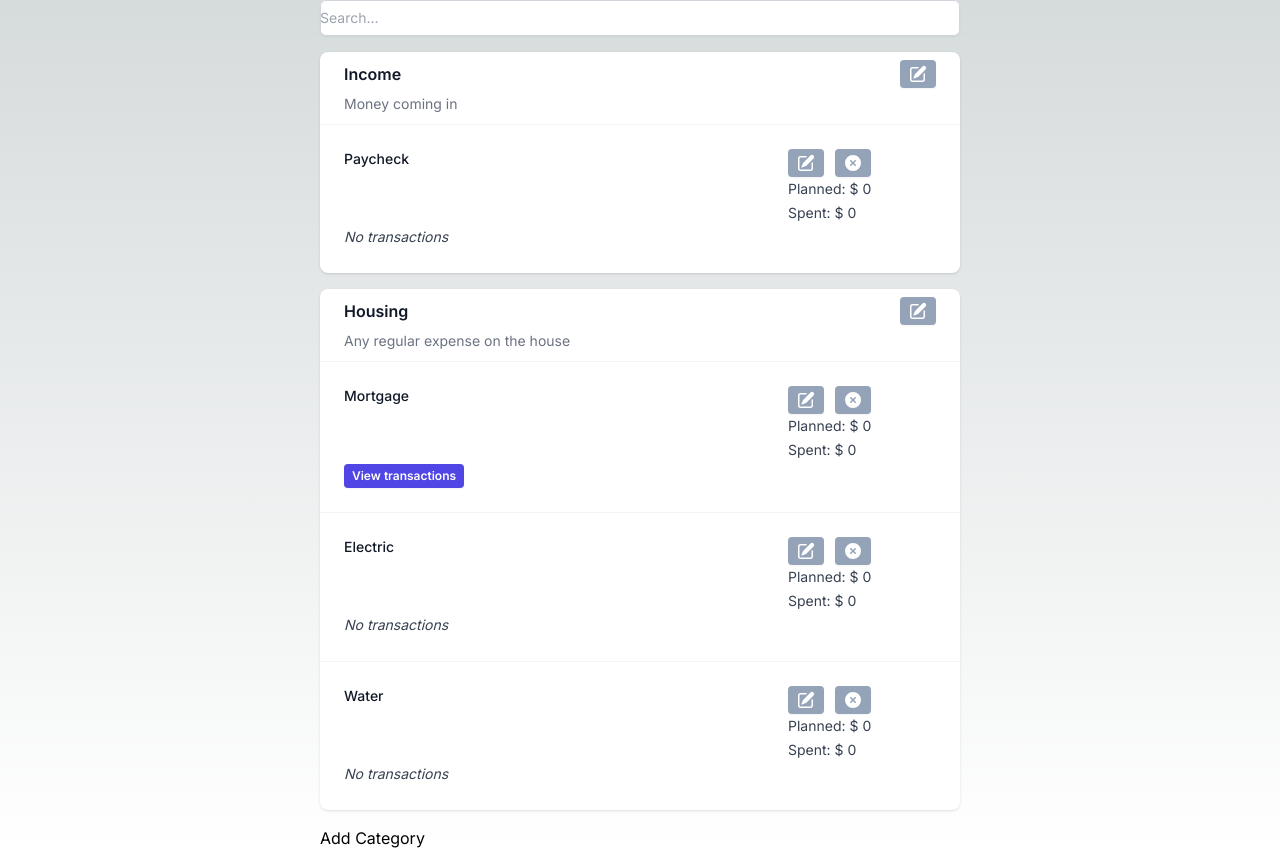
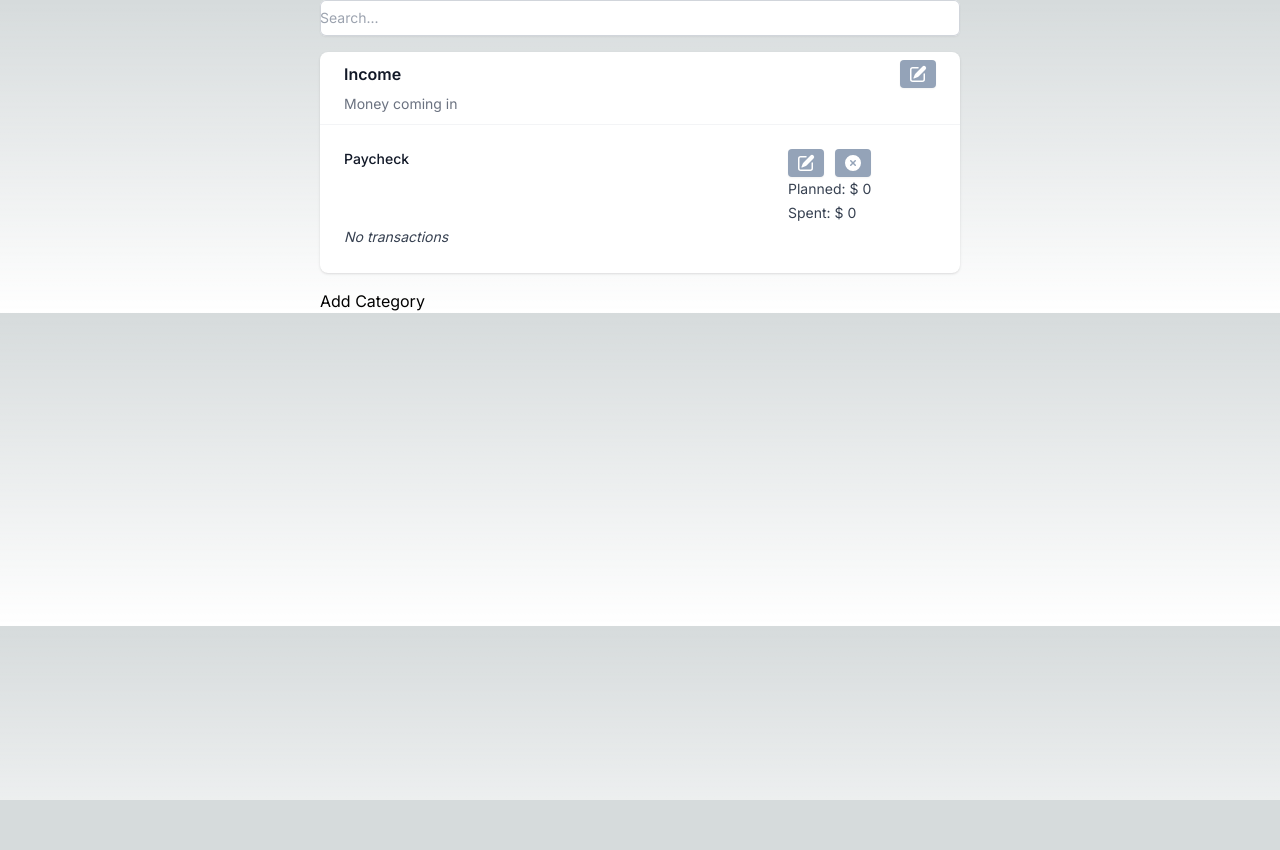
Before and after one commit to meddlin/every-budget-ui, a Next.js app: page /budget in a window 1280 px wide. After the commit the page ends 800 px from the top, so only its background shows below. Built offline with nearby package versions, Linux system fonts and the light colour scheme.

Commit message:
Changed category addition to work with empty array

```diff
--- a/src/app/budget/page.js
+++ b/src/app/budget/page.js
@@ -5,6 +5,52 @@ import { useState, useEffect } from 'react';
 import SearchBar from './search';
 import { replace } from 'formik';
 
+// const initialCategories = [
+//     {
+//         name: 'Income',
+//         description: 'Money coming in',
+//         planned: 0.00,
+//         spent: 0.00,
+//         budgetItems: [
+//             {
+//                 name: 'Paycheck',
+//                 planned: 0.00,
+//                 spent: 0.00
+//             }
+//         ]
+//     },
+//     {
+//         name: 'Housing',
+//         description: 'Any regular expense on the house',
+//         planned: 0.00,
+//         spent: 0.00,
+//         budgetItems: [
+//             {
+//                 name: 'Mortgage',
+//                 planned: 0.00,
+//                 spent: 0.00,
+//                 transactions: [
+//                     {
+//                         vendor: 'UWM',
+//                         amount: 0.00
+//                     }
+//                 ]
+//             },
+//             {
+//                 name: 'Electric',
+//                 planned: 0.00,
+//                 spent: 0.00
+//             },
+//             {
+//                 name: 'Water',
+//                 planned: 0.00,
+//                 spent: 0.00
+//             }
+//         ]
+//     }
+// ];
+
+const Budget = () => {
     const initialCategories = [
         {
                     name: 'Income',
@@ -18,37 +64,9 @@ const initialCategories = [
                             spent: 0.00
                         }
                     ]
-    },
-    {
-        name: 'Housing',
-        description: 'Any regular expense on the house',
-        planned: 0.00,
-        spent: 0.00,
-        budgetItems: [
-            {
-                name: 'Mortgage',
-                planned: 0.00,
-                spent: 0.00,
-                transactions: [
-                    {
-                        vendor: 'UWM',
-                        amount: 0.00
-                    }
-                ]
-            },
-            {
-                name: 'Electric',
-                planned: 0.00,
-                spent: 0.00
-            },
-            {
-                name: 'Water',
-                planned: 0.00,
-                spent: 0.00
-            }
-        ]
                 }
     ];
+    const [categories, setCategories] = useState(initialCategories);
 
     /**
      * Constructor function for Category
@@ -64,24 +82,14 @@ const newCategory = () => {
         };
     }
 
-/**
- * Replace (with) expanded array - This function accepts an array and "constructor"
- * function, and returns a new array with pre-existing array contents including
- * the resulting object from the "constructor".
- * @param {Existing array to be expanded} arr
- * @param {Function to be invoked, which will return a new object matching
- * expected schema of objects existing in the array} constructor
- * @returns
- */
-const replExpArr = (arr, constructor) => {
-    if (typeof generator === 'function')
-        return [...arr, constructor()];
-
-    throw new Error(`replExpArr - constructor passed in was not a function. Constructor contents: ${constructor.toString()}`)
+    function updateCategories() {
+        if (categories && categories.length > 0) {
+            return [...categories, newCategory()]
         }
-
-const Budget = () => {
-    const [categories, setCategories] = useState(initialCategories);
+        else {
+            return [newCategory()]
+        }
+    }
 
     // const [categories, setCategories] = useState([]);
     // useEffect(() => {
@@ -104,17 +112,17 @@ const Budget = () => {
                     <SearchBar />
 
                     <div>
-                        {categories.map((category, idx) => (
+                        {categories && categories.length > 0 ? categories.map((category, idx) => (
                             <Category
                                 key={idx}
                                 name={category.name}
                                 description={category.description}
                                 budgetItems={category.budgetItems}
                             />
-                        ))}
+                        )) : 'No categories'}
 
                         <button onClick={
-                            () => setCategories(replExpArr(categories, newCategory))
+                            () => setCategories(updateCategories())
                         }>Add Category</button>
                     </div>
                 </div>
```
Lines whose indentation alone changed are shown as unchanged.
